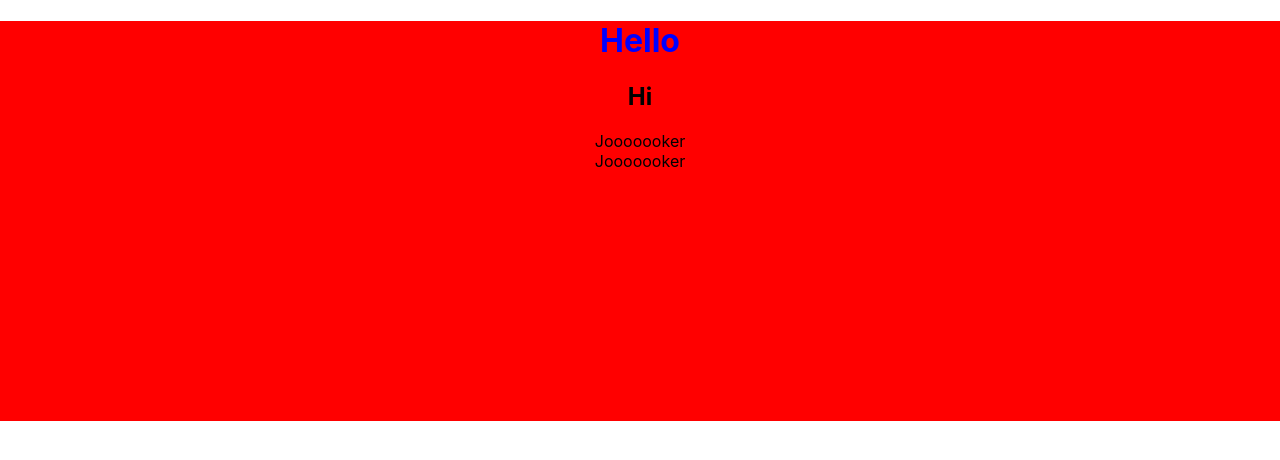
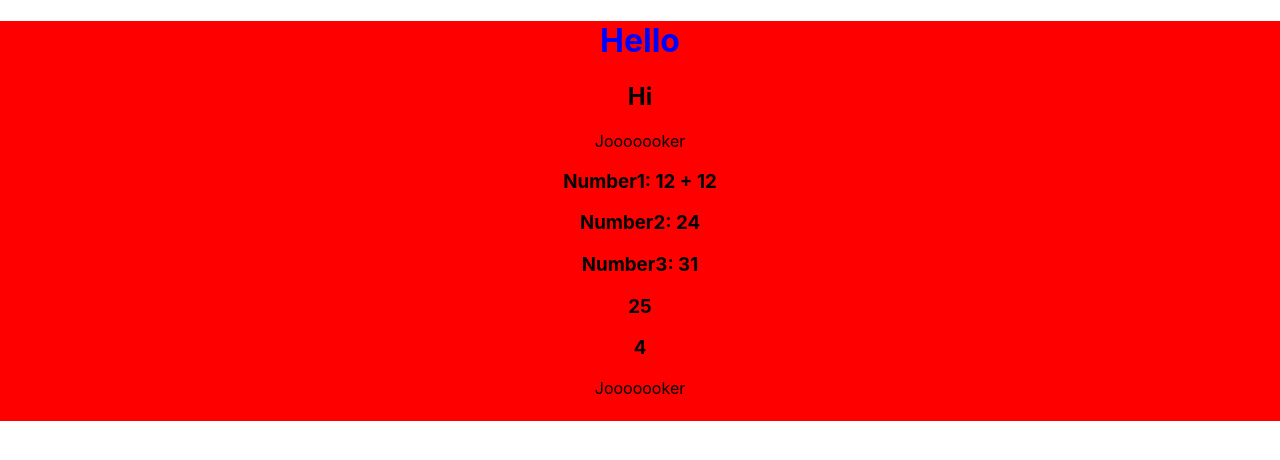
Before and after one commit to rzatalibov555/React_lesson, a React (Create React App) app in the folder app/: page / in a window 1280 px wide. Shown: the top 460 px of the page. Built offline with nearby package versions, Linux system fonts and the light colour scheme.

Commit message:
Dinamic variables

```diff
--- a/app/src/components/Country.js
+++ b/app/src/components/Country.js
@@ -2,10 +2,25 @@ import React from "react";
 import {Joker} from "./Joker"
 
 export const Country = () =>{
+
+
+    let a = 10
+    let b = 15
+
+    let arr = [1,2,3,4,5]
+
     return(
         <div>
             <h2>Hi</h2>
             <Joker></Joker>
+
+            <h3>Number1: 12 + 12</h3>
+            <h3>Number2: {12 + 12}</h3> {/* reqemler toplansin deye {} fiqurlu meterezelerde yazilmalidir!  */}
+            <h3>Number3: {Math.round(Math.random()*100)}</h3>
+
+            <h3>{ a + b }</h3>
+            <h3>{ arr[3] }</h3>
+
         </div>
     )
 }
```
